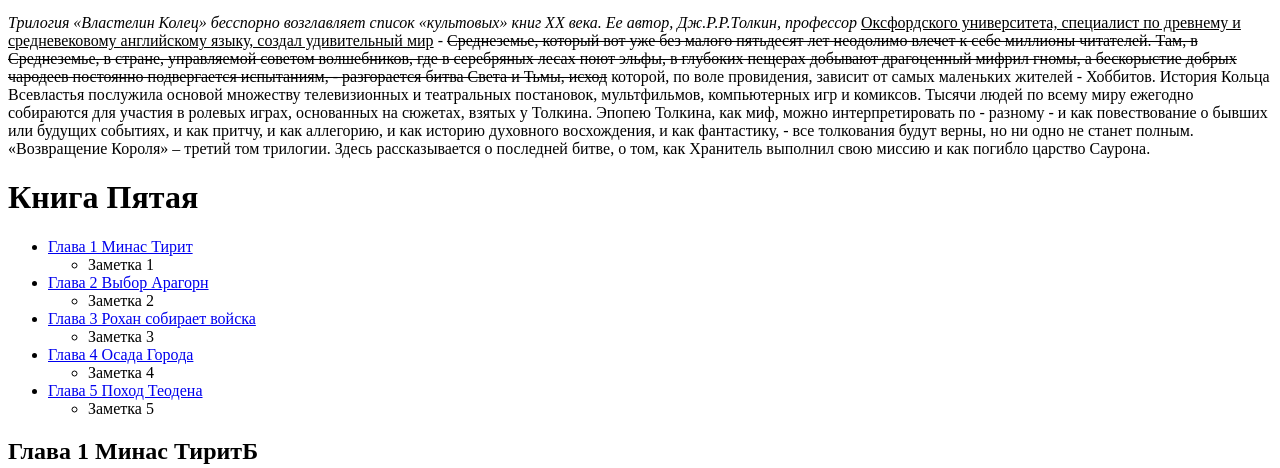
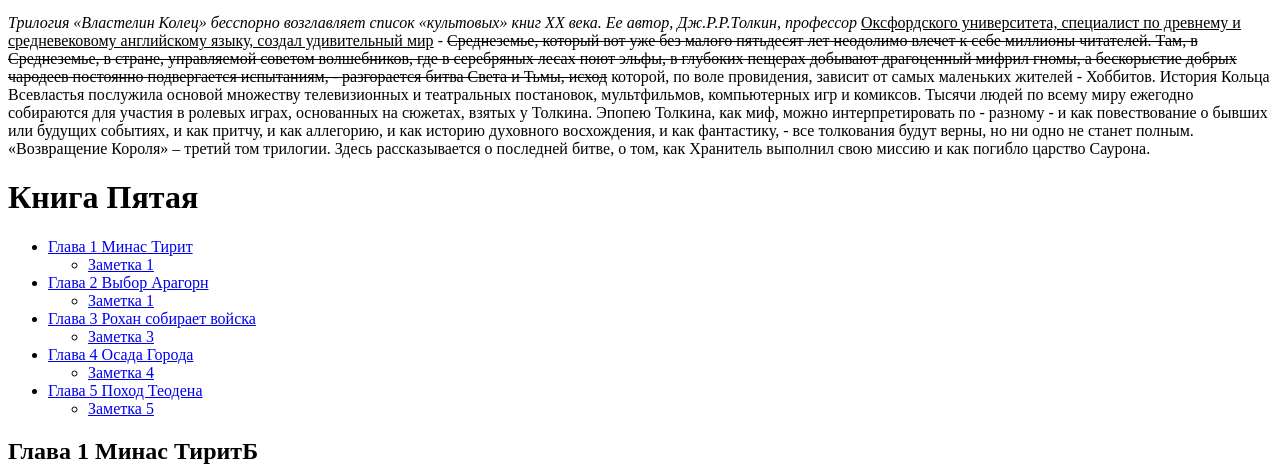
Before and after one commit to SheyhWeb/homeworks, a plain HTML site: page html/index.html in a window 1280 px wide. Shown: the part 236-704 px from the top of the page. Drawn offline with Linux system fonts and the light colour scheme.

Commit message:
Update index.html

```diff
--- a/html/index.html
+++ b/html/index.html
@@ -7,13 +7,13 @@
  <meta http-equiv="X-UA-Compatible" content="ie=edge">
  <title>Document</title>
 </head>
-
+<a name="top"></a>
 <body>
  <img
   src="https://biblio.by/media/catalog/product/cache/1/image/1200x1200/9df78eab33525d08d6e5fb8d27136e95/9/7/9785170911004-2015--.jpg"
   width="200" height="222">
 
- <p><a name="top"> <i>Трилогия </a> «Властелин Колец» бесспорно возглавляет список «культовых» книг XX века. Ее автор,
+ <p> <i>Трилогия  «Властелин Колец» бесспорно возглавляет список «культовых» книг XX века. Ее автор,
   Дж.Р.Р.Толкин, профессор</i>
   <u>Оксфордского университета, специалист по древнему и средневековому английскому языку, создал удивительный мир</u> -
   <s>Среднеземье, который вот уже без малого пятьдесят лет неодолимо влечет к себе миллионы читателей. Там, в
@@ -30,27 +30,27 @@
  <ul>
   <li><a href="#1">Глава 1 Минас Тирит</a>
    <Ul>
-    <li>Заметка 1</li>
+    <li><a href="#z1">Заметка 1</a></li>
    </Ul>
   </li>
   <li> <a href="#2">Глава 2 Выбор Арагорн</a>
    <Ul>
-    <li>Заметка 2</li>
+    <li><a href="#z2">Заметка 1</a></li>
    </Ul>
   </li>
   <li><a href="#3">Глава 3 Рохан собирает войска</a>
    <ul>
-    <li>Заметка 3</li>
+    <li><a href="#z3">Заметка 3</a></li>
    </ul>
   </li>
   <li><a href="#4">Глава 4 Осада Города</a>
    <ul>
-    <li>Заметка 4</li>
+    <li><a href="#z4">Заметка 4</a></li>
    </ul>
   </li>
   <li><a href="#5">Глава 5 Поход Теодена</a>
    <ul>
-    <li>Заметка 5</li>
+    <li><a href="#z5">Заметка 5</a></li>
    </ul>
   </li>
  </ul>
@@ -69,7 +69,7 @@
   Палантир! Это было ужасно! С этим воспоминанием он проснулся окончательно. Вокруг шумел и бормотал все тот же ветер.
  </p>
 
- <p><b style="font-size: 20px">Заметка 1</b> Яркий желтый огонь в темном небе заставил Пиппина съежиться от страха.
+ <p><b style="font-size: 20px"><a name="z1">Заметка 1</a></b> Яркий желтый огонь в темном небе заставил Пиппина съежиться от страха.
   Зачем Гэндальф везет его в это
   страшное, там, впереди? Он протер глаза. На востоке всходила луна. Значит, они будут скакать и скакать, мчаться
   сквозь ночь бесконечно долго.</p>
@@ -102,7 +102,7 @@
  <p>– Мой путь еще темен для меня, - задумчиво ответил Арагорн. - Кажется, наступает час, к которому я готовился всю
   жизнь. Нам тоже нужно попасть в Минас Тирит, но каким путем мы придем туда, я еще не решил.</p>
  <p>– А я? - подал голос Мерри. - До сих пор от меня было немного толку, но я все-таки не какая-нибудь безделушка.
-  Всадникам не до меня, <b style="font-size: 20px">Заметка 2</b> хотя их Правитель и обещал, что мы поговорим с ним о
+  Всадникам не до меня, <b style="font-size: 20px"><a name="z2"></a>Заметка 2</b> хотя их Правитель и обещал, что мы поговорим с ним о
   Шире после возвращения.</p>
  <p>– Мне видится, что ты должен идти с ним, Мерри, - сказал Арагорн. - И не рассчитывай на весёлую прогулку! Теодену
   долго еще не сидеть в покое Золотых Палат. Немало надежд иссякнет этой горькой весной!</p>
@@ -133,7 +133,7 @@
   туманом. От могучих водопадов воздух тихо звенел, шумели деревья, стучали по камням копыта. Раньше Мерри любил
   слушать о горах, думать о них, но теперь, когда горные хребты вздымались вокруг под самые небеса, он чувствовал себя
   неуютно, живо ощущая исполинскую тяжесть, гнетущую грудь Среднеземья. Слишком они были большие; глядя на них,
-  хотелось оказаться в маленькой комнатке возле камина. <b style="font-size: 20px">Заметка 3</b></p>
+  хотелось оказаться в маленькой комнатке возле камина. <b style="font-size: 20px"><a name="z3">Заметка 3</a></b></p>
 
 
 
@@ -159,7 +159,7 @@
  <p>– Чтобы помешать тебе делать глупости, - в тон ему ответил маг. - Если тебе здесь не по нраву, то, кроме себя,
   винить некого.</p>
  <p>Пиппин насупился и замолчал.</p>
- <b style="font-size: 20px">Заметка 4</b>
+ <b style="font-size: 20px"><a name="z4">Заметка 4</a></b>
  <p>Когда Гэндальф снова привел его в зал со статуями и колоннами, Денетор сидел на том же самом месте. «Как старый,
   терпеливый паук, - подумалось Пиппину. - Он что, так со вчера и сидит тут?» Правитель предложил Гэндальфу сесть, не
   обращая внимания на стоящего Пиппина, но потом живо обернулся к хоббиту.</p>
@@ -188,7 +188,7 @@
   как-то договорился с Эльфхельмом, командиром их «йореда» (так Всадники называли отряды). Во всяком случае, воины
   старались не замечать лишнего новобранца. С ним никто не заговаривал, а если смотрели, то как на лишнюю переметную
   суму за спиной Дернхельма. Да и сам молодой Всадник за всю дорогу не проронил ни слова. <b
-   style="font-size: 20px">Заметка 5</b> Тут поневоле
+   style="font-size: 20px"><a name="z5">Заметка 5</a></b> Тут поневоле
   начнешь ощущать себя никому не нужной обузой.</p>
  <p>Войска Теодена все ближе подходили к опасным местам. До внешних укреплений Минас Тирита оставалось меньше дня пути.
   Разведчики, которым удалось вернуться, доложили, что дорога впереди захвачена врагом. В трех милях западнее Амон
```
